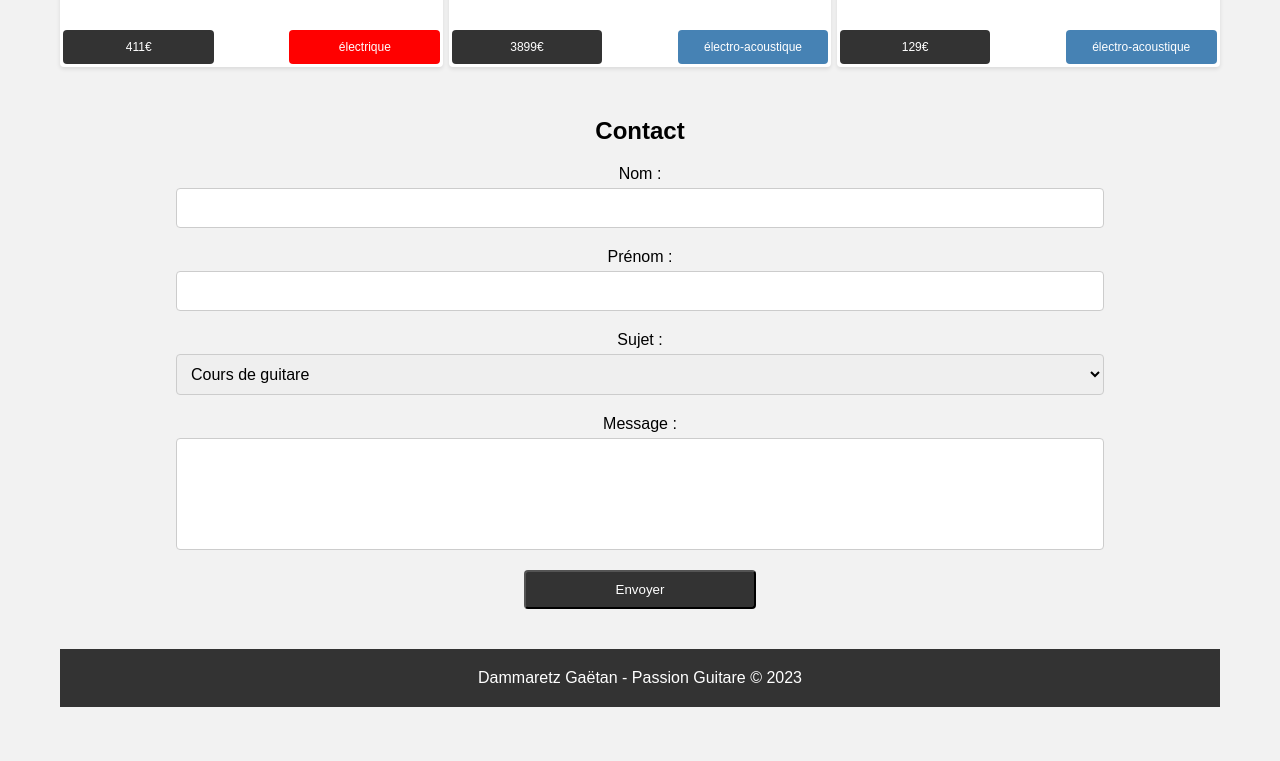
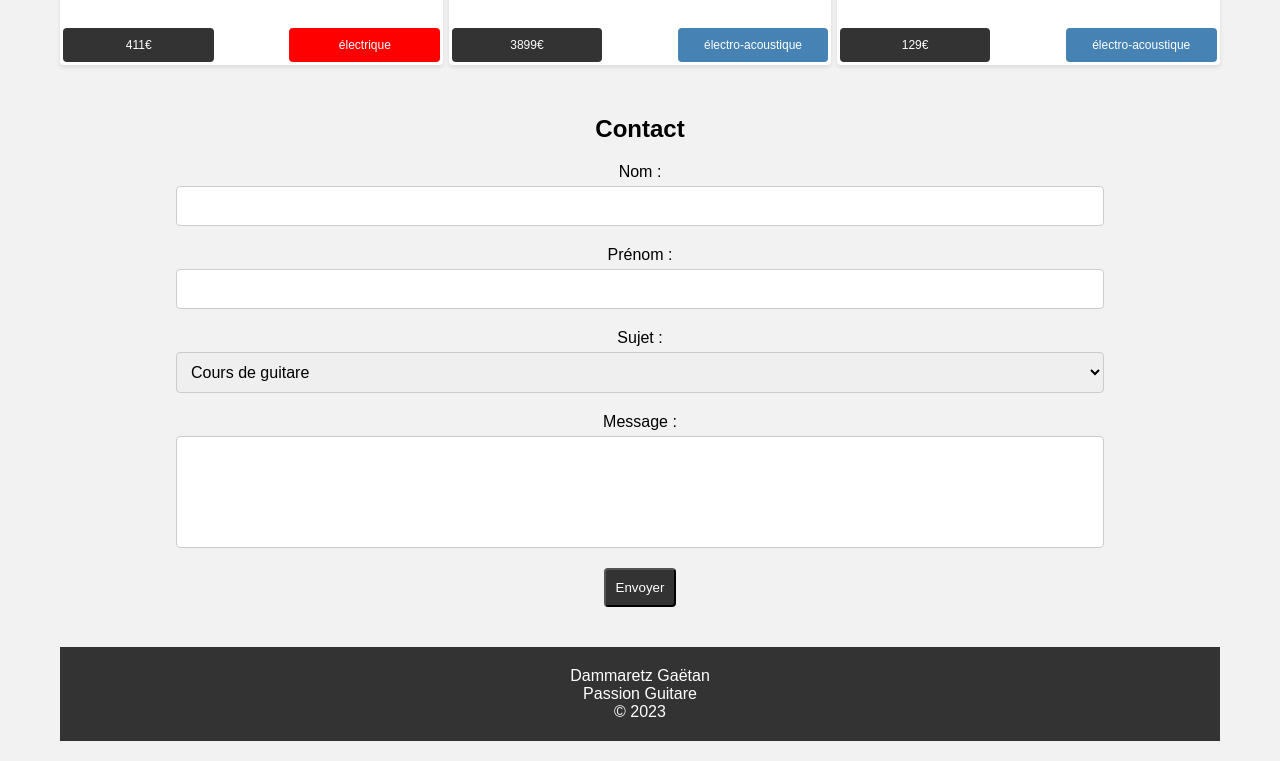
Before and after one commit to GDevWeb/PassionGuitar, a website with bundled scripts: page index.html in a window 1280 px wide. Shown: the part 3644-4405 px from the top of the page. Before the commit the page ends 4371 px from the top, so only its background shows below. Built offline with nearby package versions, Linux system fonts and the light colour scheme.

Commit message:
rework sass under 350px

```diff
--- a/index.html
+++ b/index.html
@@ -210,7 +210,7 @@
                         <label for="message">Message :</label>
                         <textarea id="message" name="message" rows="5" required></textarea>
                     </div>
-                    <button type="submit" class="btn">Envoyer</button>
+                    <button type="submit" class="btn-form">Envoyer</button>
                 </form>
             </section>
         </main>
@@ -220,7 +220,7 @@
         </button>
 
         <footer>
-            Dammaretz Gaëtan - Passion Guitare &copy 2023
+           <p> Dammaretz Gaëtan </p><p> Passion Guitare</p> &copy 2023
         </footer>
     </div>
     <!-- end container  -->
--- a/sass/main.scss
+++ b/sass/main.scss
@@ -109,7 +109,7 @@
             button.btnFilter {
                 flex-basis: 20%;
                 display: inline-block;
-                padding: 1.2rem;
+                padding: 1rem;
                 margin: 0.2rem;
                 background-color: $primaryColor;
                 font-size: 1rem;
@@ -118,6 +118,7 @@
                 text-align: center;
                 text-decoration: none;
                 border-radius: 0.4rem;
+                border: 0.3rem solid transparent;
                 transition: background-color 0.3s ease;
 
                 &:hover {
@@ -301,10 +302,9 @@
         }
     }
 
-    .btn {
-        flex: 0 0 20%;
+    .btn-form {
         display: inline-block;
-        width: 20%;
+        width: fit-content;
         margin: auto;
         padding: 1rem;
         background-color: $primaryColor;
@@ -417,7 +417,8 @@
             .btnViewMore {
                 flex-basis: 40%;
                 display: inline-block;
-                padding: 1rem 2rem;
+                padding: 1rem;
+                margin-right: 0.25rem;
                 background-color: #ff4500;
                 font-size: 1.2rem;
                 color: $fontColor;
@@ -461,10 +462,5 @@
         flex-wrap: wrap-reverse;
     }
 
-    // .container-ViewMore{
-    //     background-color: blue;
-    //     flex-basis: 100%;
-
-    // }
 
 }
```
Also changed, not shown: css/main.css, 1 other file.
